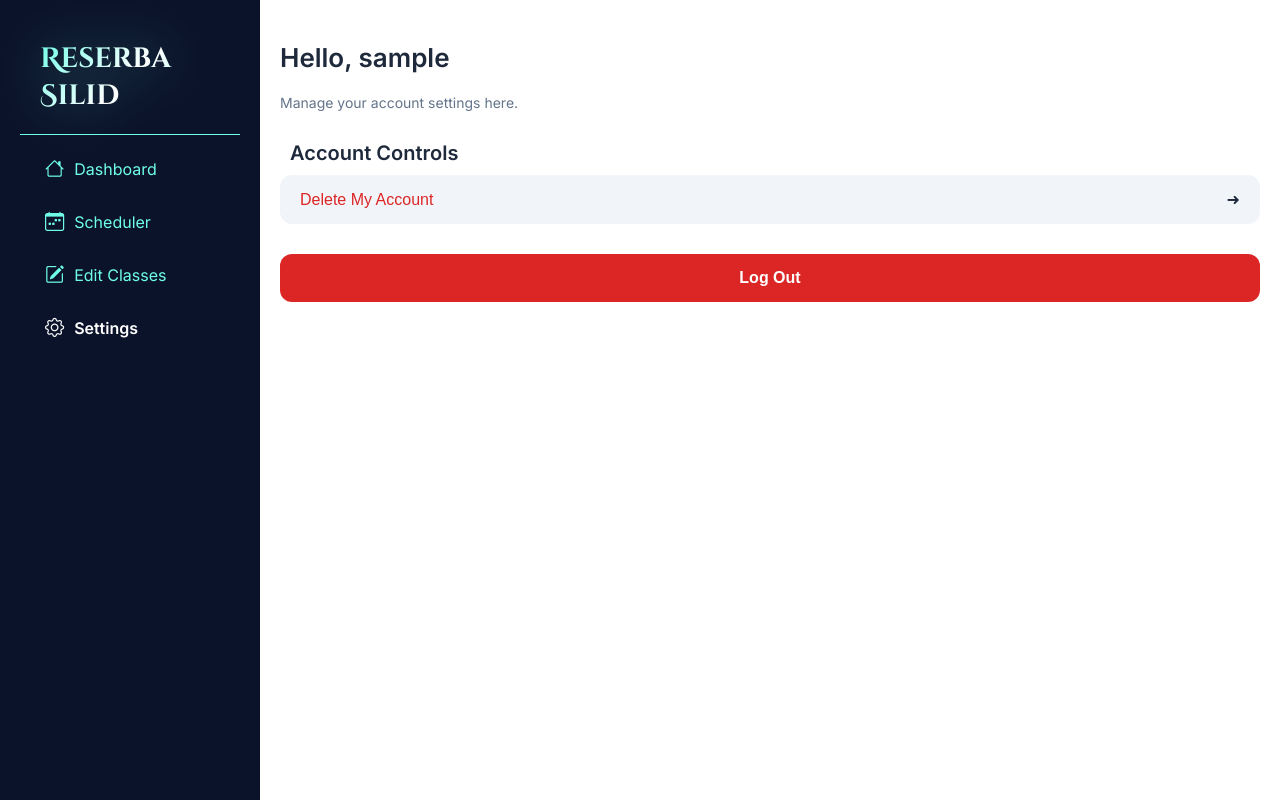
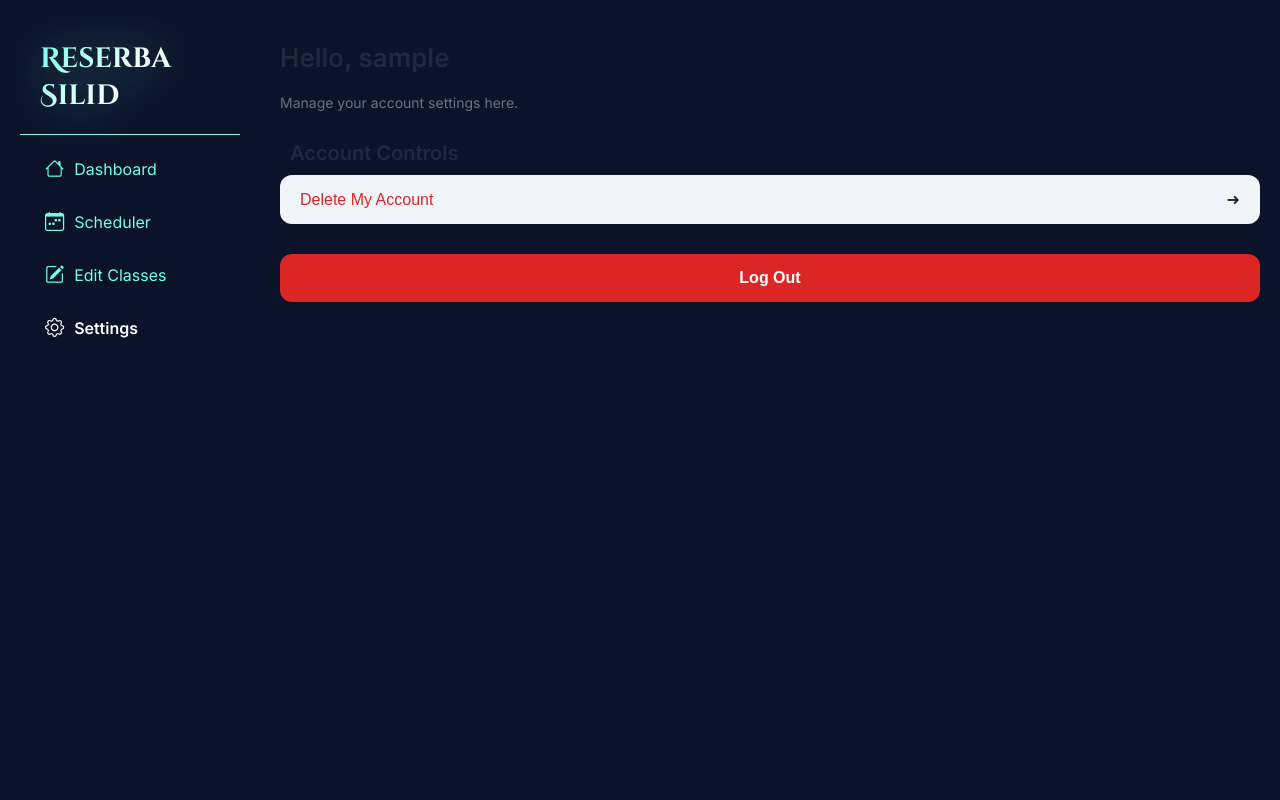
Before and after one commit to b1enb1en/1stSem_finalProj, a PHP site: page /src/settings.php in a window 1280 px wide. Run offline with PHP 8.4, Linux system fonts and the light colour scheme; the visitor is signed in with stand-in values (Sample User, id 1); data comes from the database, SQL or seed files in the repository.

Commit message:
background color change for settings

```diff
--- a/src/settings.php
+++ b/src/settings.php
@@ -141,7 +141,7 @@ if ($_SERVER['REQUEST_METHOD'] === 'POST') {
       flex-grow: 1;
       overflow: auto;
       padding: 20px;
-      background: 0B132A;
+      background: #0B132A;
     }
 
     /* RESPONSIVE — Mobile */
```
